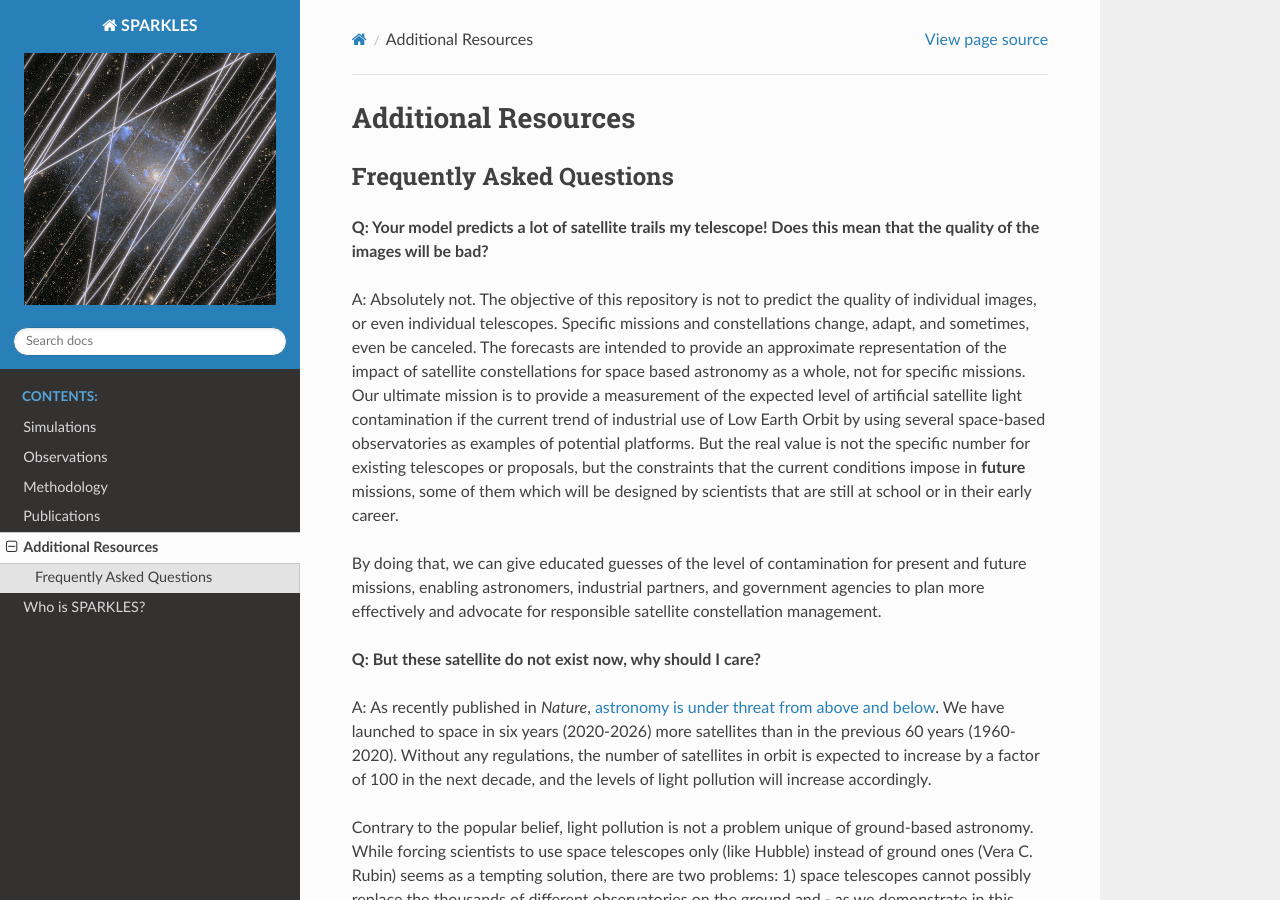
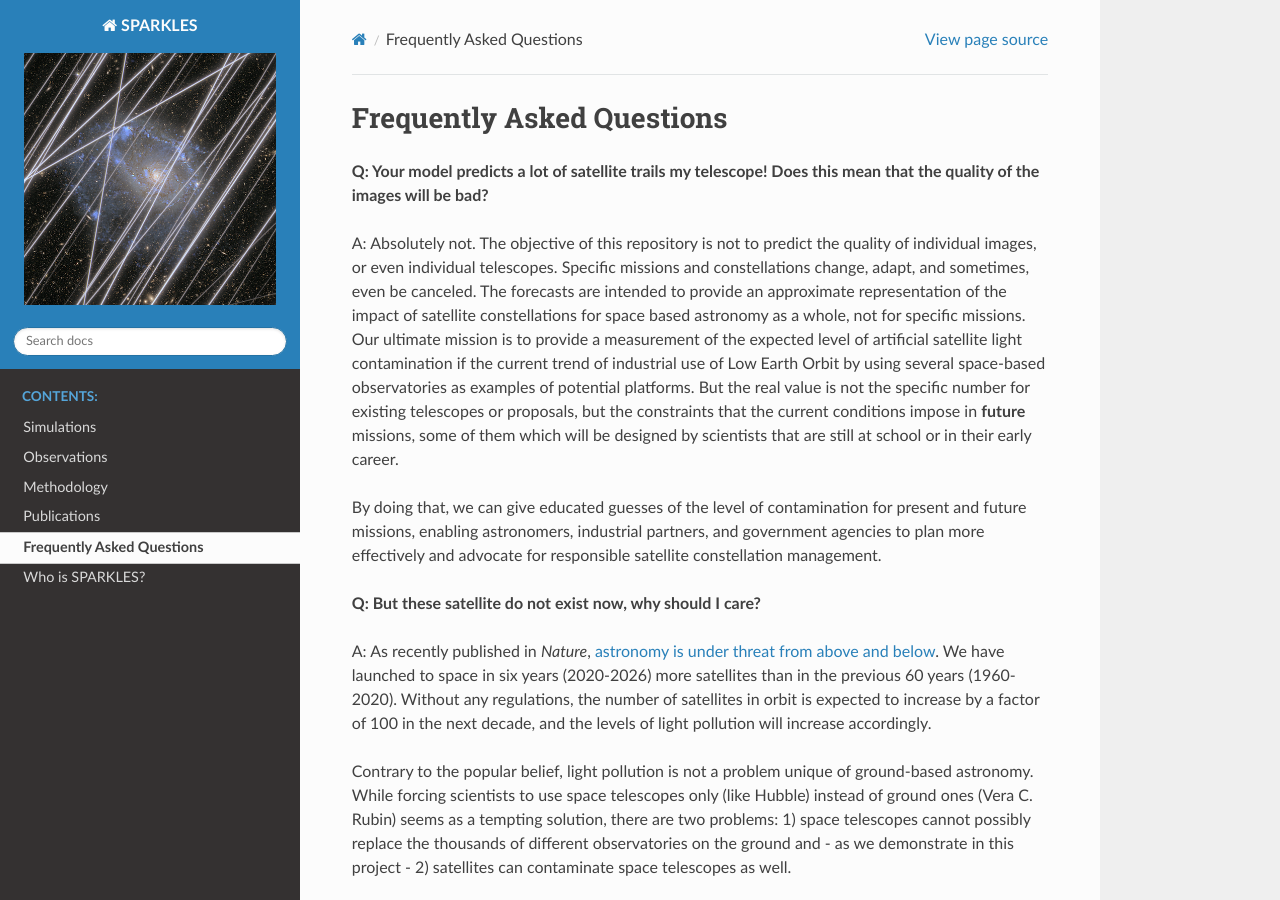
Before and after one commit to Borlaff/SPARKLES, a Sphinx documentation site: the page built from docs/source/resources.rst, in a window 1280 px wide and 900 px high. Built offline with Sphinx 7.4.7 and the Read the Docs theme 3.1.0, drawn with Linux system fonts in a browser that asks for light colours.

```diff
--- a/docs/source/observations.rst
+++ b/docs/source/observations.rst
@@ -1,5 +1,8 @@
 Observations
 =====================================
+
+Using SPHEREx as a light pollution thermometer - Borlaff et al. (2026, in revision)
+------------------------------------------------------------------------------------
 
 In a second paper, currently under revision by The Astronomical Journal, we present the first observational confirmation of the SPARKLES predictions using data from the SPHEREx space telescope. We find that the observed satellite trail frequencies in SPHEREx data are consistent with our forecasts, confirming that satellite megaconstellations are already impacting space-based astronomy and will continue to do so in the future.
 
--- a/docs/source/resources.rst
+++ b/docs/source/resources.rst
@@ -1,8 +1,5 @@
-Additional Resources
+Frequently Asked Questions
 ====================
-
-Frequently Asked Questions
-~~~~~~~~~~~~~~~~~~~~~~~~~~
 
 **Q: Your model predicts a lot of satellite trails my telescope! Does this mean that the quality of the images will be bad?**
 
```
